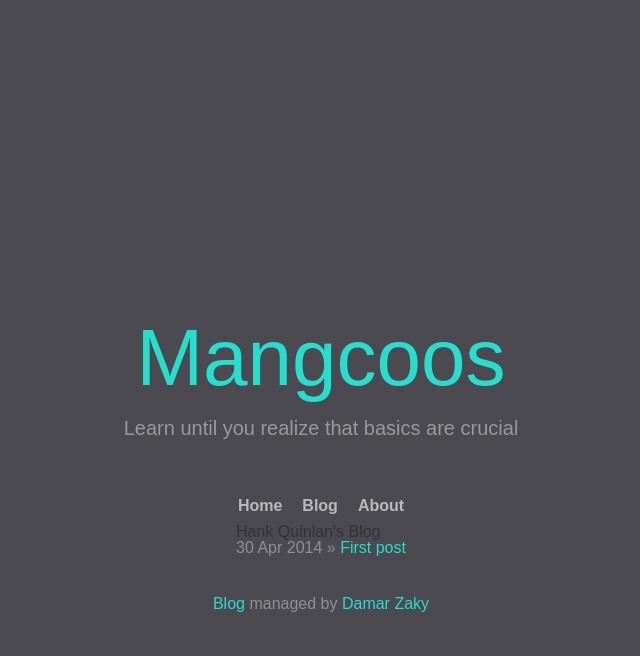
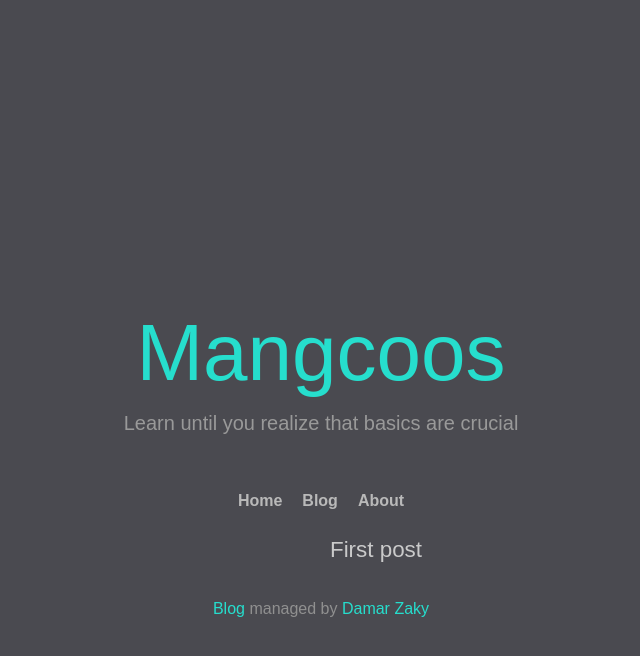
Before and after one commit to damzaky/damzaky.github.io, a Jekyll site: the page built from blog/index.html, in a window 1280 px wide. Shown: the top 656 px of the page, without its empty margins (319-959 px from the left). Built offline with Jekyll 4.4.1, drawn with Linux system fonts in a browser that asks for light colours.

Commit message:
Update index.html

```diff
--- a/blog/index.html
+++ b/blog/index.html
@@ -1,11 +1,7 @@
 ---
 layout: default
-title: Hank Quinlan's Blog
+title: Mangcoos
 ---
-	<h1>{{ page.title }}</h1>
-	<ul class="posts">
-
 	  {% for post in site.posts %}
-	    <li><span>{{ post.date | date_to_string }}</span> » <a href="{{ post.url }}" title="{{ post.title }}">{{ post.title }}</a></li>
+	    <div class='blog-post'><p class="blog-post-meta"{{ post.date | date_to_string }}</p> <h2 class="blog-post-title"><a href="{{ post.url }}" title="{{ post.title }}">{{ post.title }}</a></h2></div>
 	  {% endfor %}
-	</ul>
```
